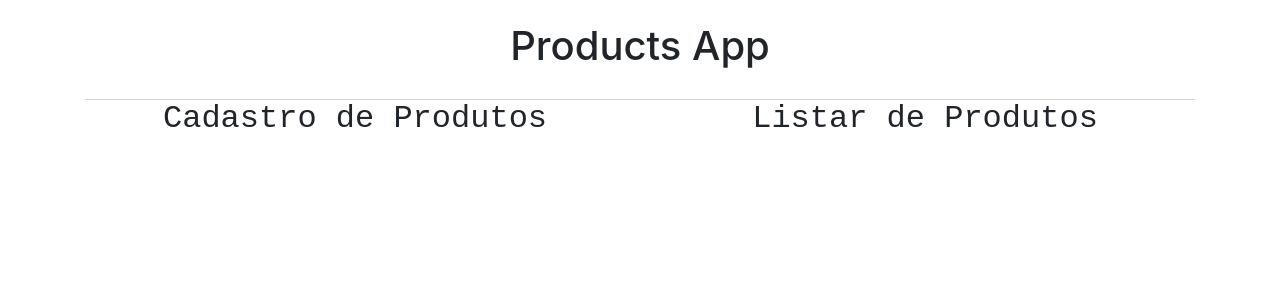
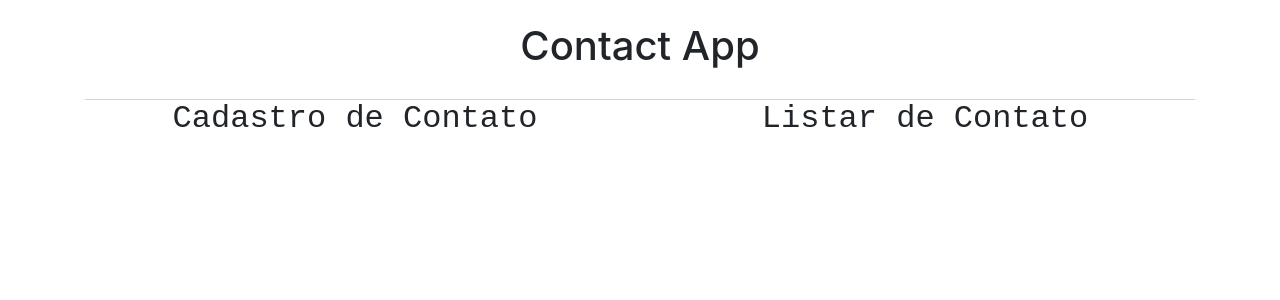
Before and after one commit to fdolzanes1/app-react-crud, a React (Create React App) app: page / in a window 1280 px wide. Shown: the top 300 px of the page. Built offline with nearby package versions, Linux system fonts and the light colour scheme.

Commit message:
updating folder product to contact

```diff
--- a/src/App.js
+++ b/src/App.js
@@ -1,13 +1,13 @@
 import React, { Component } from 'react';
 import Header from './components/Header';
-import ProductBox from './components/Product';
+import ContactBox from './components/Contact';
 
 class App extends Component {
   render () {
     return (
       <div className="container">
-        <Header title="Products App"/>
-        <ProductBox/>
+        <Header title="Contact App"/>
+        <ContactBox/>
       </div>
     );
   }
--- /dev/null
+++ b/src/components/Contact/index.js
@@ -0,0 +1,33 @@
+import React, { Component } from 'react';
+import './styles.css';
+
+class FormContact extends Component {
+  render() {
+    return (
+      <div>
+        <h2>Cadastro de Contato</h2>
+      </div>
+    );
+  }
+}
+
+class ListContact extends Component {
+  render() {
+    return (
+      <div>
+        <h2>Listar de Contato</h2>
+      </div>
+    );
+  }
+}
+
+export default class ContactBox extends Component {
+  render() {
+    return (
+      <div className="row">
+        <div className="col-md-6"><FormContact/></div>
+        <div className="col-md-6"><ListContact/></div>
+      </div>
+    );
+  }
+}
--- a/src/components/Product/styles.css
+++ b/src/components/Contact/styles.css
@@ -1,5 +1,4 @@
 h2 {
   font-family: 'Courier New', Courier, monospace;
   text-align: center;
-  align-content: center;
 }
--- a/src/components/Product/index.js
+++ /dev/null
@@ -1,33 +0,0 @@
-import React, { Component } from 'react';
-import './styles.css';
-
-class FormProduct extends Component {
-  render() {
-    return (
-      <div>
-        <h2>Cadastro de Produtos</h2>
-      </div>
-    );
-  }
-}
-
-class ListProduct extends Component {
-  render() {
-    return (
-      <div>
-        <h2>Listar de Produtos</h2>
-      </div>
-    );
-  }
-}
-
-export default class ProductBox extends Component {
-  render() {
-    return (
-      <div className="row">
-        <div className="col-md-6"><FormProduct/></div>
-        <div className="col-md-6"><ListProduct/></div>
-      </div>
-    );
-  }
-}
```
